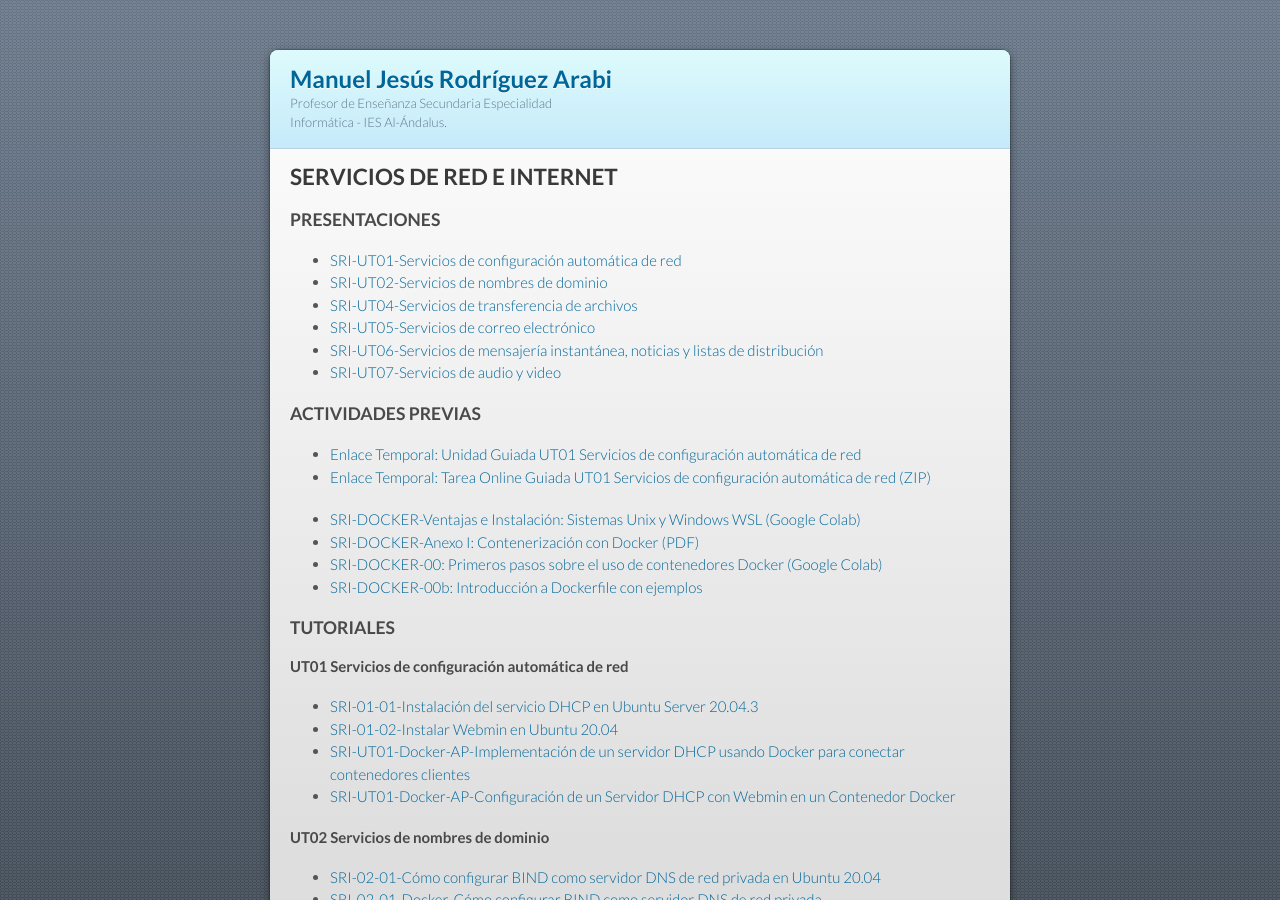
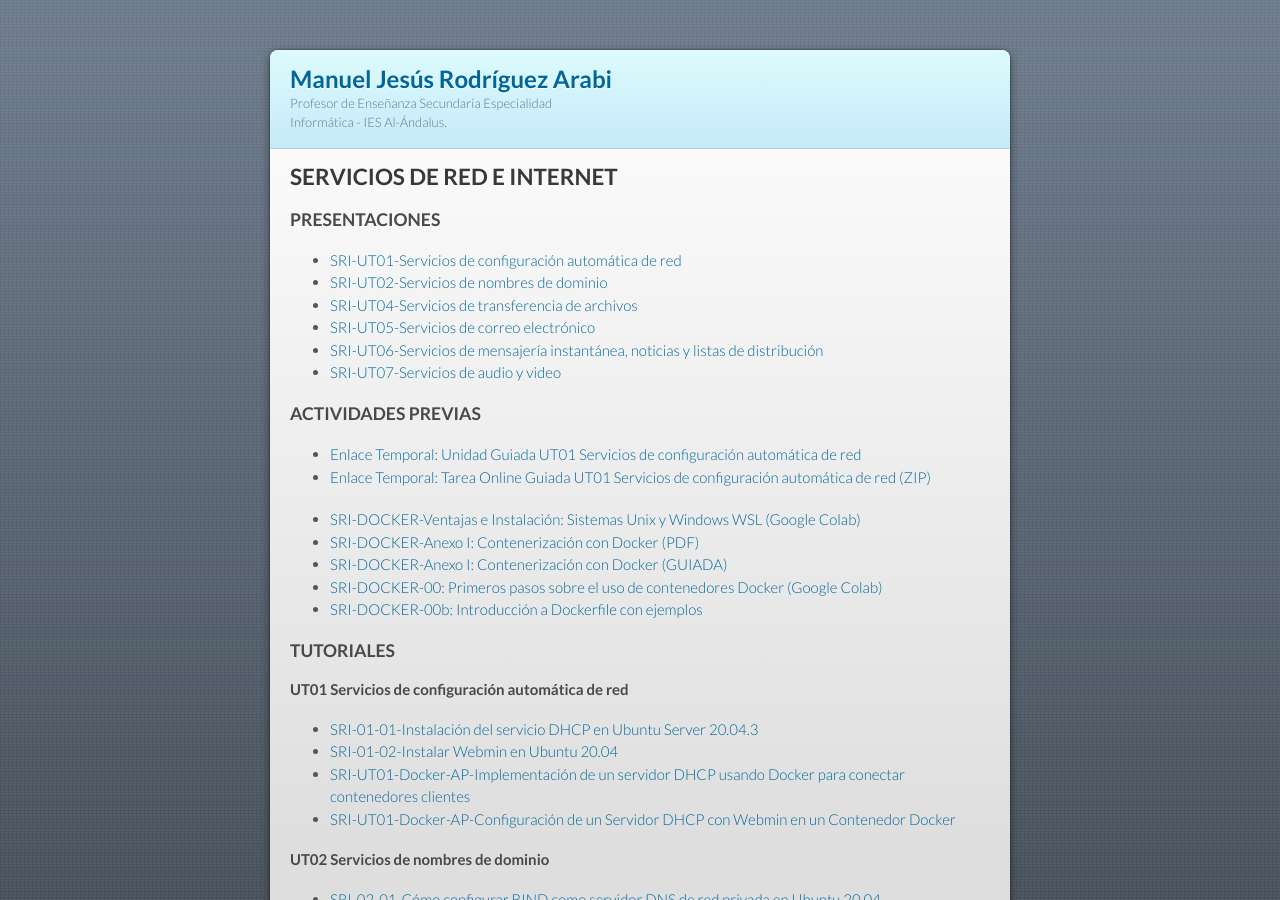
Before and after one commit to mrodara/mrodara.github.io, a Jekyll site: the page built from mods/sri.md, in a window 1280 px wide and 900 px high. Built offline with Jekyll 4.4.1, drawn with Linux system fonts in a browser that asks for light colours; our own code applies the rules of GitHub Pages for plain Markdown files.

Commit message:
feat: Unidad Guiada Anexo I añadida
Unidad Guiada Anexo I añadida

```diff
--- a/mods/sri.md
+++ b/mods/sri.md
@@ -21,6 +21,7 @@ layout: default
 
 * [SRI-DOCKER-Ventajas e Instalación: Sistemas Unix y Windows WSL (Google Colab)](https://colab.research.google.com/drive/17HdLEz5saQaJdnzsYOVEgsdgZpiuggtx?usp=sharing)
 * [SRI-DOCKER-Anexo I: Contenerización con Docker (PDF)](https://drive.google.com/file/d/1JgureFHyeZGuw3sSqtp1R870MARzKQdj/view?usp=sharing)
+* [SRI-DOCKER-Anexo I: Contenerización con Docker (GUIADA)](../documentos/AnexoI_Contenerizacion_con_docker.zip)
 * [SRI-DOCKER-00: Primeros pasos sobre el uso de contenedores Docker (Google Colab)](https://drive.google.com/file/d/1kUd_p7882-nmc6ycdbbNtpnkICxBlCyd/view?usp=sharing)
 * [SRI-DOCKER-00b: Introducción a Dockerfile con ejemplos](https://docs.google.com/document/d/1xh-uRoFHHSU6pdjD-MoLA308rrI1IQrqdca1wjCs5r8/edit?usp=sharing)
 
```
Also changed, not shown: 1 other file.
